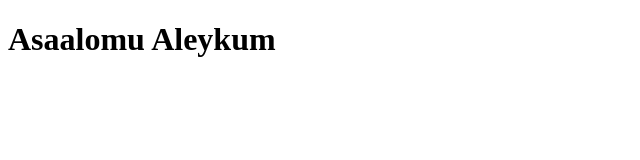
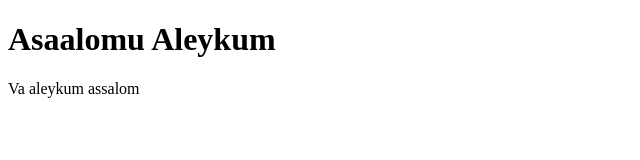
Before and after one commit to AlisherAbsaitov/github, a plain HTML site: page index.html in a window 1280 px wide. Shown: the whole page, without its empty margins (0-640 px from the left). Drawn offline with Linux system fonts and the light colour scheme.

Commit message:
add new tag in html

```diff
--- a/index.html
+++ b/index.html
@@ -7,5 +7,6 @@
 </head>
 <body>
    <h1>Asaalomu Aleykum</h1>
+   <p>Va aleykum assalom</p>
 </body>
 </html>
```
